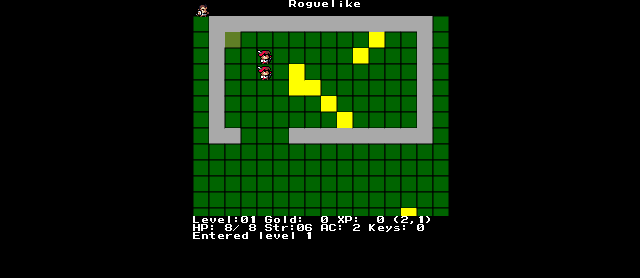
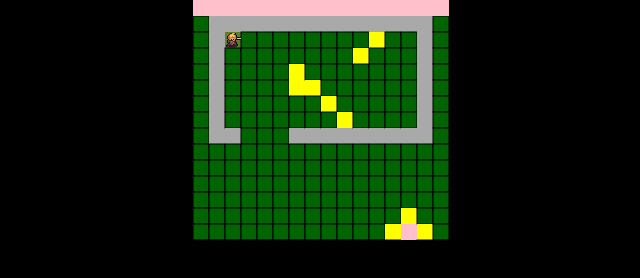
Before and after one commit to schubam/roguelike-in-js, a website with bundled scripts: page public/index.html in a window 1280 px wide. Shown: the whole page, without its empty margins (319-959 px from the left). Built offline with nearby package versions, Linux system fonts and the light colour scheme.

Commit message:
WIP for handover to other computer

```diff
--- a/public/js/backgroundLayer.js
+++ b/public/js/backgroundLayer.js
@@ -19,7 +19,6 @@ export function createBackgroundLayer(grid) {
 
   function redraw(startIndex, endIndex) {
     context.clearRect(0, 0, buffer.width, buffer.height);
-
     for (let x = startIndex; x <= endIndex; x++) {
       const col = grid.data[x];
       if (col) {
@@ -33,6 +32,8 @@ export function createBackgroundLayer(grid) {
   return function render(context, camera) {
     const drawWidth = resolver.toIndex(camera.size.x);
     const drawFrom = resolver.toIndex(camera.pos.x);
+    const drawHeightFrom = camera.pos.y * TILE_SIZE;
+    const drawHeightTo = drawHeightFrom + camera.size.y;
     const drawTo = drawFrom + drawWidth;
     redraw(drawFrom, drawTo);
     context.drawImage(
--- a/public/js/entityFactory.js
+++ b/public/js/entityFactory.js
@@ -2,14 +2,15 @@ import Entity from "./entity.js";
 import { loadSpriteSheet } from "./spriteSheet.js";
 
 export async function loadEntities() {
-  const sprite = await loadSpriteSheet("character");
+  const sprite = await loadSpriteSheet("chara_hero");
+  // const sprite = await loadSpriteSheet("character");
   return createEntityFactories(sprite);
 }
 
 function dudeFactory(sprite) {
-  const walkAnim = sprite.animations.get("dude-walk-right");
+  // const walkAnim = sprite.animations.get("dude-walk-right");
   function drawDude(context) {
-    sprite.draw(walkAnim(this.lifetime), context, 0, 0);
+    // sprite.draw(walkAnim(this.lifetime), context, 0, 0);
   }
 
   return function createDude() {
@@ -20,7 +21,7 @@ function dudeFactory(sprite) {
 }
 
 function playerFactory(sprite) {
-  const walkAnim = sprite.animations.get("player-walk-front");
+  const walkAnim = sprite.animations.get("player-action");
   function drawPlayer(context) {
     sprite.draw(walkAnim(this.lifetime), context, 0, 0);
   }
--- a/public/js/levelLoader.js
+++ b/public/js/levelLoader.js
@@ -1,8 +1,9 @@
 import { createBackgroundLayer } from "./backgroundLayer.js";
+import Compositor from "./compositor.js";
+import { loadLevelData } from "./levelData.js";
+import { TILE_SIZE } from "./render.js";
 import { createSpriteLayer } from "./spriteLayer.js";
-import Compositor from "./compositor.js";
 
-import { loadLevelData, playerStartingPosition } from "./levelData.js";
 
 class Level {
   constructor(grid) {
@@ -35,16 +36,14 @@ function setupBackground(grid, level) {
 }
 
 function setupEntities(spec, level, entityFactories) {
-  spec.enemies.forEach(({ name, x, y }) => {
-    const e = entityFactories[name]();
-    e.pos = { x: x * 16, y: y * 16 };
-    level.addEntity(e);
-  });
-  const pos = playerStartingPosition(level.grid);
-  const player = entityFactories["player"]();
-  player.pos = pos;
-  level.addEntity(player);
-  level.addLayer(createSpriteLayer(level.entities, 16, 16));
+  if (spec.enemies) {
+    spec.enemies.forEach(({ name, x, y }) => {
+      const e = entityFactories[name]();
+      e.pos = { x: x * TILE_SIZE, y: y * TILE_SIZE };
+      level.addEntity(e);
+    });
+  }
+  level.addLayer(createSpriteLayer(level.entities, TILE_SIZE, TILE_SIZE));
 }
 
 export function createLevelLoader(entityFactories) {
--- a/public/js/main.js
+++ b/public/js/main.js
@@ -6,6 +6,7 @@ import { TILE_SIZE } from "./render.js";
 import { createGame } from "./store.js";
 import Timer from "./timer.js";
 import { createUserInterfaceLayer } from "./userInterface.js";
+import { playerStartingPosition } from "./levelData.js";
 
 const canvas = document.getElementById("screen");
 const context = canvas.getContext("2d");
@@ -13,7 +14,7 @@ const store = createGame();
 
 const camera = {
   pos: { x: 0, y: 0 },
-  size: { x: 32 * TILE_SIZE, y: 26 * TILE_SIZE }
+  size: { x: 16 * TILE_SIZE, y: 12 * TILE_SIZE }
 };
 
 setupInput(store, camera);
@@ -21,6 +22,11 @@ setupInput(store, camera);
 Promise.all([loadFont(), loadEntities()]).then(([font, entityFactories]) => {
   const levelLoader = createLevelLoader(entityFactories);
   levelLoader("1").then(level => {
+    const pos = playerStartingPosition(level.grid);
+    const player = entityFactories["player"]();
+    player.pos = { x: TILE_SIZE * pos.x, y: TILE_SIZE * pos.y };
+    level.addEntity(player);
+
     level.addLayer(createUserInterfaceLayer(font, store));
 
     const timer = new Timer(1 / 60);
@@ -30,8 +36,23 @@ Promise.all([loadFont(), loadEntities()]).then(([font, entityFactories]) => {
     };
     timer.start();
 
-    store.subscribe(() => {});
+    store.subscribe(() => {
+      cameraFollowsPlayer(player, level);
+    });
 
     store.dispatch({ type: "LEVEL_LOADED", grid: level.grid });
   });
 });
+
+function cameraFollowsPlayer(player, level) {
+  let ppos = store.getState().player.position;
+  player.pos = { x: ppos.x * TILE_SIZE, y: ppos.y * TILE_SIZE };
+  camera.pos.x = Math.min(
+    Math.max(0, player.pos.x - Math.floor(camera.size.x * 0.5)),
+    level.grid.width * TILE_SIZE - camera.size.x
+  );
+  camera.pos.y = Math.min(
+    Math.max(0, player.pos.y - Math.floor(camera.size.y * 0.5)),
+    (level.grid.height - 1) * TILE_SIZE - camera.size.y
+  );
+}
--- a/public/js/spriteLayer.js
+++ b/public/js/spriteLayer.js
@@ -1,3 +1,5 @@
+import { TILE_SIZE } from "./render.js";
+
 export function createSpriteLayer(entities, width, height) {
   const spriteBuffer = document.createElement("canvas");
   spriteBuffer.width = width;
@@ -8,12 +10,11 @@ export function createSpriteLayer(entities, width, height) {
     entities.forEach(entity => {
       spriteBufferContext.clearRect(0, 0, width, height);
       entity.draw(spriteBufferContext);
-
-      context.drawImage(
-        spriteBuffer,
-        entity.pos.x - camera.pos.x,
-        entity.pos.y - camera.pos.y
-      );
+      const pos = {
+        x: entity.pos.x - camera.pos.x,
+        y: entity.pos.y - camera.pos.y + TILE_SIZE
+      };
+      context.drawImage(spriteBuffer, pos.x, pos.y);
     });
   };
 }
--- a/public/js/userInterface.js
+++ b/public/js/userInterface.js
@@ -67,8 +67,8 @@ function statusbar(context, font, store) {
 
 export function createUserInterfaceLayer(font, store) {
   return function drawUserInterface(context) {
-    titlebar(context, font, store);
+    // titlebar(context, font, store);
     // sidebar(context, font, store);
-    statusbar(context, font, store);
+    // statusbar(context, font, store);
   };
 }
--- a/public/main.css
+++ b/public/main.css
@@ -8,5 +8,5 @@ body {
   image-rendering: pixelated;
   /* height: 50vh; */
   margin: auto;
-  /* background: #bebebe; */
+  background: pink;
 }
--- /dev/null
+++ b/public/sprites/chara_hero.json
@@ -0,0 +1,81 @@
+{
+  "imageURL": "/img/chara_hero.png",
+  "tileWidth": 16,
+  "tileHeight": 16,
+  "tiles": [
+    {
+      "name": "player-idle-1",
+      "index": [1, 1]
+    },
+    {
+      "name": "player-idle-2",
+      "index": [4, 1]
+    },
+    {
+      "name": "player-idle-3",
+      "index": [7, 1]
+    },
+    {
+      "name": "player-action-1",
+      "index": [1, 4]
+    },
+    {
+      "name": "player-action-2",
+      "index": [4, 4]
+    },
+    {
+      "name": "player-action-3",
+      "index": [7, 4]
+    }
+  ],
+  "animations": [
+    {
+      "name": "player-idle",
+      "frameLength": 0.1,
+      "frames": [
+        "player-idle-1",
+        "player-idle-1",
+        "player-idle-1",
+        "player-idle-1",
+        "player-idle-1",
+        "player-idle-1",
+        "player-idle-1",
+        "player-idle-1",
+        "player-idle-2",
+        "player-idle-3",
+        "player-idle-3",
+        "player-idle-3",
+        "player-idle-3",
+        "player-idle-3",
+        "player-idle-3",
+        "player-idle-3",
+        "player-idle-3",
+        "player-idle-2"
+      ]
+    },
+    {
+      "name": "player-action",
+      "frameLength": 0.1,
+      "frames": [
+        "player-action-1",
+        "player-action-1",
+        "player-action-1",
+        "player-action-1",
+        "player-action-1",
+        "player-action-1",
+        "player-action-1",
+        "player-action-1",
+        "player-action-2",
+        "player-action-3",
+        "player-action-3",
+        "player-action-3",
+        "player-action-3",
+        "player-action-3",
+        "player-action-3",
+        "player-action-3",
+        "player-action-3",
+        "player-action-2"
+      ]
+    }
+  ]
+}
--- a/public/sprites/character.json
+++ b/public/sprites/character.json
@@ -5,15 +5,15 @@
   "tiles": [
     {
       "name": "player-front-1",
-      "index": [6, 18]
+      "index": [6, 19]
     },
     {
       "name": "player-front-2",
-      "index": [7, 18]
+      "index": [7, 19]
     },
     {
       "name": "player-front-3",
-      "index": [8, 18]
+      "index": [8, 19]
     },
     {
       "name": "dude-right-1",
```
Also changed, not shown: public/img/chara_hero.png (added).
